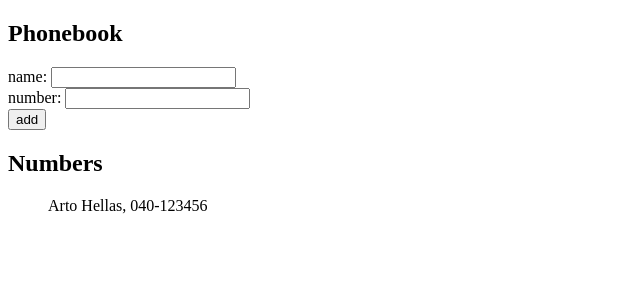
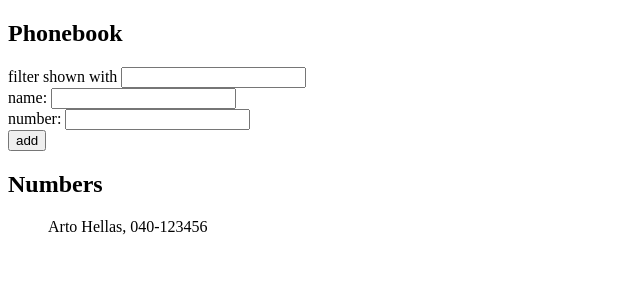
Before and after one commit to Veljko03/FSO, a React (Vite) app in the folder part2/PhoneBook/: page / in a window 1280 px wide. Shown: the top 300 px of the page, without its empty margins (0-640 px from the left). Built offline with nearby package versions, Linux system fonts and the light colour scheme.

Commit message:
forms finished

```diff
--- a/part2/PhoneBook/src/App.jsx
+++ b/part2/PhoneBook/src/App.jsx
@@ -1,12 +1,7 @@
 import { useState } from "react";
-
-const Person = ({ name, num }) => {
-  return (
-    <div>
-      {name}, {num}
-    </div>
-  );
-};
+import Filter from "./components/Filter";
+import PersonForms from "./components/PersonForm";
+import PersonsToShow from "./components/ShowPersons";
 
 const App = () => {
   const [persons, setPersons] = useState([
@@ -14,6 +9,7 @@ const App = () => {
   ]);
   const [newName, setNewName] = useState("");
   const [newNumber, setNewNumber] = useState("");
+  const [showAll, setShowAll] = useState("");
 
   const addNote = (event) => {
     event.preventDefault();
@@ -47,25 +43,33 @@ const App = () => {
     setNewNumber(event.target.value);
   };
 
+  const handleShowChange = (event) => {
+    console.log(event.target.value);
+    setShowAll(event.target.value);
+  };
+
+  const toShow =
+    showAll == ""
+      ? persons
+      : persons.filter((person) => person.name.includes(showAll));
+
   return (
     <div>
       <h2>Phonebook</h2>
-      <form onSubmit={addNote}>
-        <div>
-          name: <input value={newName} onChange={handleChange} />
-        </div>
-        <div>
-          number: <input value={newNumber} onChange={handlePhoneChange} />
-        </div>
-        <div>
-          <button type="submit">add</button>
-        </div>
-      </form>
+
+      <Filter showAll={showAll} handleShowChange={handleShowChange} />
+
+      <PersonForms
+        addNote={addNote}
+        handleChange={handleChange}
+        handlePhoneChange={handlePhoneChange}
+        newName={newName}
+        newNumber={newNumber}
+      />
+
       <h2>Numbers</h2>
       <ul>
-        {persons.map((person) => (
-          <Person key={person.id} name={person.name} num={person.number} />
-        ))}
+        <PersonsToShow toShow={toShow} />
       </ul>
     </div>
   );
--- /dev/null
+++ b/part2/PhoneBook/src/components/Filter.jsx
@@ -0,0 +1,9 @@
+const Filter = ({ showAll, handleShowChange }) => {
+  return (
+    <div>
+      filter shown with <input value={showAll} onChange={handleShowChange} />
+    </div>
+  );
+};
+
+export default Filter;
--- /dev/null
+++ b/part2/PhoneBook/src/components/PersonForm.jsx
@@ -0,0 +1,23 @@
+const PersonForms = ({
+  addNote,
+  newName,
+  newNumber,
+  handleChange,
+  handlePhoneChange,
+}) => {
+  return (
+    <form onSubmit={addNote}>
+      <div>
+        name: <input value={newName} onChange={handleChange} />
+      </div>
+      <div>
+        number: <input value={newNumber} onChange={handlePhoneChange} />
+      </div>
+      <div>
+        <button type="submit">add</button>
+      </div>
+    </form>
+  );
+};
+
+export default PersonForms;
--- /dev/null
+++ b/part2/PhoneBook/src/components/ShowPersons.jsx
@@ -0,0 +1,15 @@
+const Person = ({ name, num }) => {
+  return (
+    <div>
+      {name}, {num}
+    </div>
+  );
+};
+
+const PersonsToShow = ({ toShow }) => {
+  return toShow.map((person) => (
+    <Person key={person.id} name={person.name} num={person.number} />
+  ));
+};
+
+export default PersonsToShow;
```
